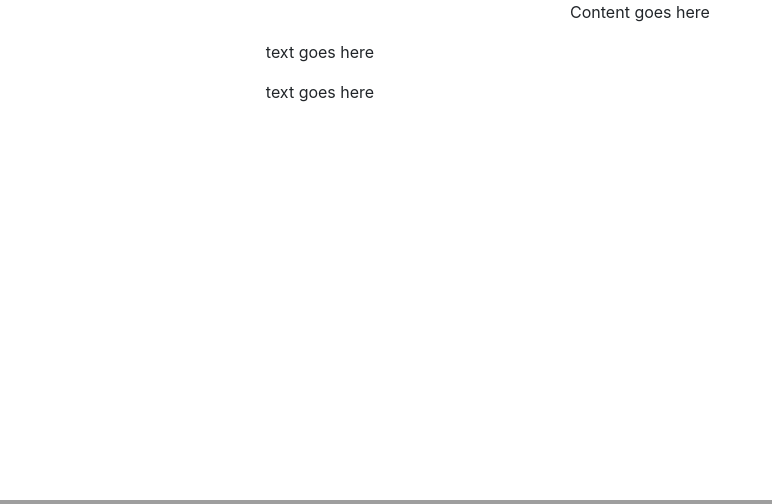
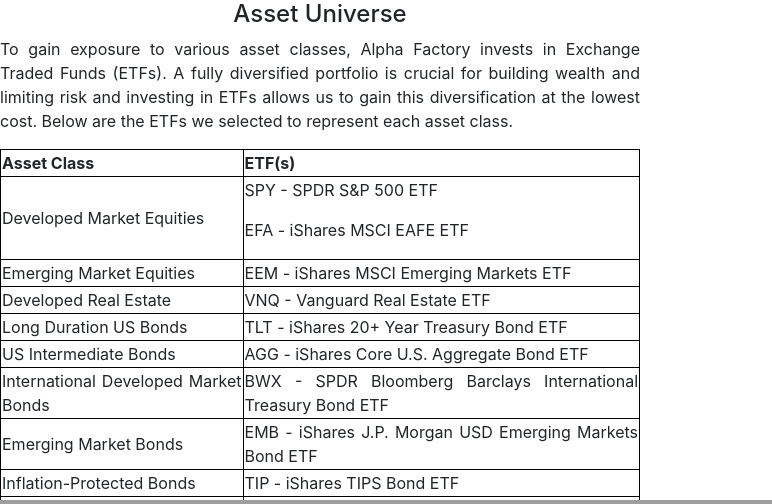
Before and after one commit to AmrMahmoud96/Project-Green, a Flask app: page / in a window 1280 px wide. Shown: the part 472-976 px from the top of the page, without its empty margins (0-772 px from the left). Run offline with Flask 2, Linux system fonts and the light colour scheme; some libraries are stand-ins or nearby versions; grey boxes are pictures that could not be loaded.

Commit message:
added table in about

```diff
--- a/initial project/templates/about.html
+++ b/initial project/templates/about.html
@@ -114,6 +114,11 @@
     color:#F37649;
 }
 
+table, th, td {
+    border: 1px solid black;
+	border-collapse: collapse;
+}
+
 </style>
 <div>
     <div class="bg2">
@@ -129,10 +134,74 @@
 </div>
 
 <div id="learnmore" class="class2 center">
-        <p> Content goes here</p>
-    <div class="left"><p>text goes here</p></div>
-    <div class="right"><p>text goes here</p></div>
+    <div class="left justify">
+	<h4 class ="center">Asset Universe</h4>
+	<p>To gain exposure to various asset classes, Alpha Factory invests in Exchange Traded Funds (ETFs). A fully diversified portfolio is crucial for building wealth and limiting risk and investing in ETFs allows us to gain this diversification at the lowest cost. Below are the ETFs we selected to represent each asset class.</p>
+	<table style="width:80% center">
+  <tr>
+    <th>Asset Class</th>
+    <th>ETF(s)</th>
+  </tr>
+  <tr>
+    <td>Developed Market Equities</td>
+    <td>
+	<p>SPY - SPDR S&P 500 ETF</p>
+	<p>EFA - iShares MSCI EAFE ETF</p>
+	</td>
+  </tr>
+  <tr>
+    <td>Emerging Market Equities</td>
+    <td>EEM - iShares MSCI Emerging Markets ETF</td>
+  </tr>
+  <tr>
+    <td>Developed Real Estate</td>
+    <td>VNQ - Vanguard Real Estate ETF</td>
+  </tr>
+  <tr>
+    <td>Long Duration US Bonds</td>
+    <td>TLT - iShares 20+ Year Treasury Bond ETF</td>
+  </tr>
+  <tr>
+    <td>US Intermediate Bonds</td>
+    <td>AGG - iShares Core U.S. Aggregate Bond ETF</td>
+  </tr>
+  <tr>
+    <td>International Developed Market Bonds</td>
+    <td>BWX - SPDR Bloomberg Barclays International Treasury Bond ETF</td>
+  </tr>
+  <tr>
+    <td>Emerging Market Bonds</td>
+    <td>EMB - iShares J.P. Morgan USD Emerging Markets Bond ETF</td>
+  </tr>
+  <tr>
+    <td>Inflation-Protected Bonds</td>
+    <td>TIP - iShares TIPS Bond ETF</td>
+  </tr>
+  <tr>
+    <td>Municipal Bonds</td>
+    <td>MUB - iShares National Muni Bond ETF</td>
+  </tr>
+  <tr>
+    <td>Money Market (Short Term Bonds)</td>
+    <td>SHV - iShares Short Treasury Bond ETF</td>
+  </tr>
+  <tr>
+    <td>Commodities</td>
+    <td>DBC - Invesco DB Commodity Tracking Fund</td>
+  </tr>
+  <tr>
+    <td>Gold</td>
+    <td>GLD - SPDR Gold Shares ETF</td>
+  </tr>
+</table>
+	</div>
+
+    <div class="right justify">
+	<h4 class ="center">Investment Strategy</h4>
+	<p>To generate customized portfolios, Alpha Factory uses a Robust Risk Parity technique….</p>
+	</div>
 </div>
+
 <div  class="bg">
         <div class="about-content-container justify">
             <h4 class ="center">Our Mission</h4>
```
